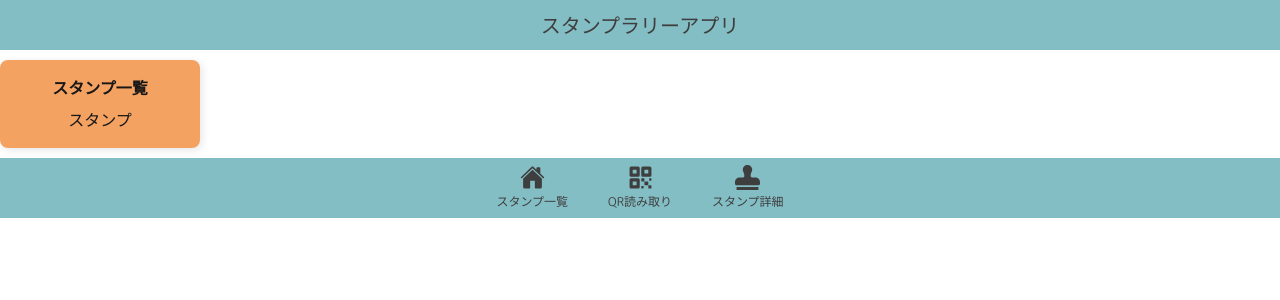
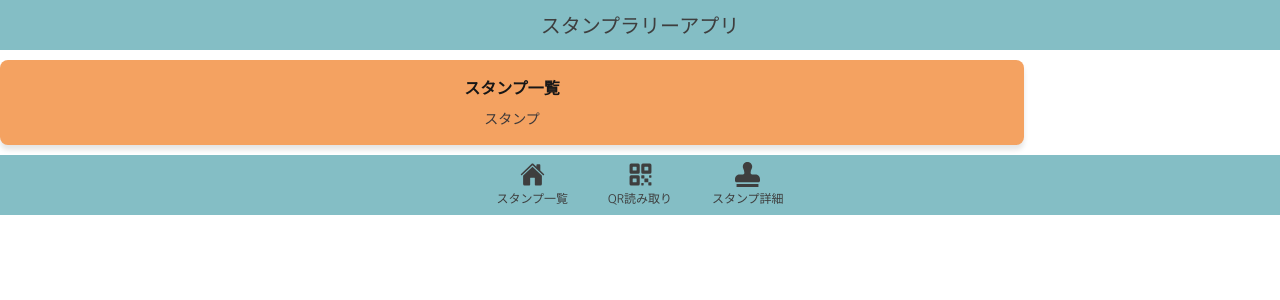
Before and after one commit to ice28992/fes-stamp, a Next.js app: page / in a window 1280 px wide. Shown: the top 300 px of the page. Built offline with nearby package versions, Linux system fonts and the light colour scheme.

Commit message:
fix: カードコンポーネント

```diff
--- a/app/components/ui/Card.module.css
+++ b/app/components/ui/Card.module.css
@@ -1,14 +1,21 @@
-.card {
+.scard {
   width: 200px;
   padding: 16px;
   border-radius: 8px;
-  background-color: #fff;
-  box-shadow: 2px 2px 8px rgba(0,0,0,0.1);
-  cursor: pointer;
+  box-shadow: 0px 5px 5px 0px rgba(0,0,0,0.1);
   display: flex;
   flex-direction: column;
   align-items: center;
-  transition: transform 0.2s, box-shadow 0.2s;
+}
+
+.lcard {
+  width: 80%;
+  padding: 16px;
+  border-radius: 8px;
+  box-shadow: 0px 5px 5px 0px rgba(0,0,0,0.1);
+  display: flex;
+  flex-direction: column;
+  align-items: center;
 }
 
 .title {
@@ -18,9 +25,9 @@
   text-align: center;
 }
 
-.description {
+.text {
   font-size: 14px;
   text-align: center;
-  color: #555;
+  color: #3d3939;
   margin: 0;
 }
--- a/app/components/ui/Card.tsx
+++ b/app/components/ui/Card.tsx
@@ -8,13 +8,22 @@ type CardProps = {
   cardText?: string;
 };
 
-const Card: React.FC<CardProps> = ({ cardColor='#fff', cardTitle, cardText }) => {
+const SmallCard: React.FC<CardProps> = ({ cardColor = '#fff', cardTitle, cardText }) => {
   return (
-    <div className={styles.card} style={{ backgroundColor: cardColor }}>
+    <div className={styles.scard} style={{ backgroundColor: cardColor }}>
       <h3 className={styles.title}>{cardTitle}</h3>
-      <p className={styles.cardText}>{cardText}</p>
+      <p className={styles.text}>{cardText}</p>
     </div>
   );
 };
 
-export default Card;
+const LargeCard: React.FC<CardProps> = ({ cardColor = '#fff', cardTitle, cardText }) => {
+  return (
+    <div className={styles.lcard} style={{ backgroundColor: cardColor }}>
+      <h3 className={styles.title}>{cardTitle}</h3>
+      <p className={styles.text}>{cardText}</p>
+    </div>
+  );
+};
+
+export { SmallCard, LargeCard };
--- a/app/detail/page.tsx
+++ b/app/detail/page.tsx
@@ -1,9 +1,13 @@
-import Card from '@/components/ui/Card'
+import { LargeCard } from '@/components/ui/Card'
 
 export default function Detail() {
   return (
     <div>
-      <Card cardColor="#47b881ff" cardTitle="Aの詳細" cardText="Aはこういうものだよ" />
+      <LargeCard
+        cardColor="#61f48dff"
+        cardTitle="スタンプ一覧"
+        cardText="スタンプ"
+      />
     </div>
   );
 }
--- a/app/page.tsx
+++ b/app/page.tsx
@@ -1,9 +1,13 @@
-import Card from '@/components/ui/Card'
+import { LargeCard } from '@/components/ui/Card'
 
 export default function Home() {
   return (
     <div>
-      <Card cardColor="#f4a261" cardTitle="スタンプ一覧" cardText="スタンプ" />
+      <LargeCard
+        cardColor="#f4a261"
+        cardTitle="スタンプ一覧"
+        cardText="スタンプ"
+      />
     </div>
   );
 }
--- a/app/qrReader/page.tsx
+++ b/app/qrReader/page.tsx
@@ -1,9 +1,13 @@
-import Card from '@/components/ui/Card'
+import { LargeCard } from '@/components/ui/Card'
 
 export default function Home() {
   return (
     <div>
-      <Card cardColor="#93deebff" cardTitle="QRリーダー" cardText="スタンプB" />
+      <LargeCard
+        cardColor="#61d9f4ff"
+        cardTitle="スタンプ一覧"
+        cardText="スタンプ"
+      />
     </div>
   );
 }
```
